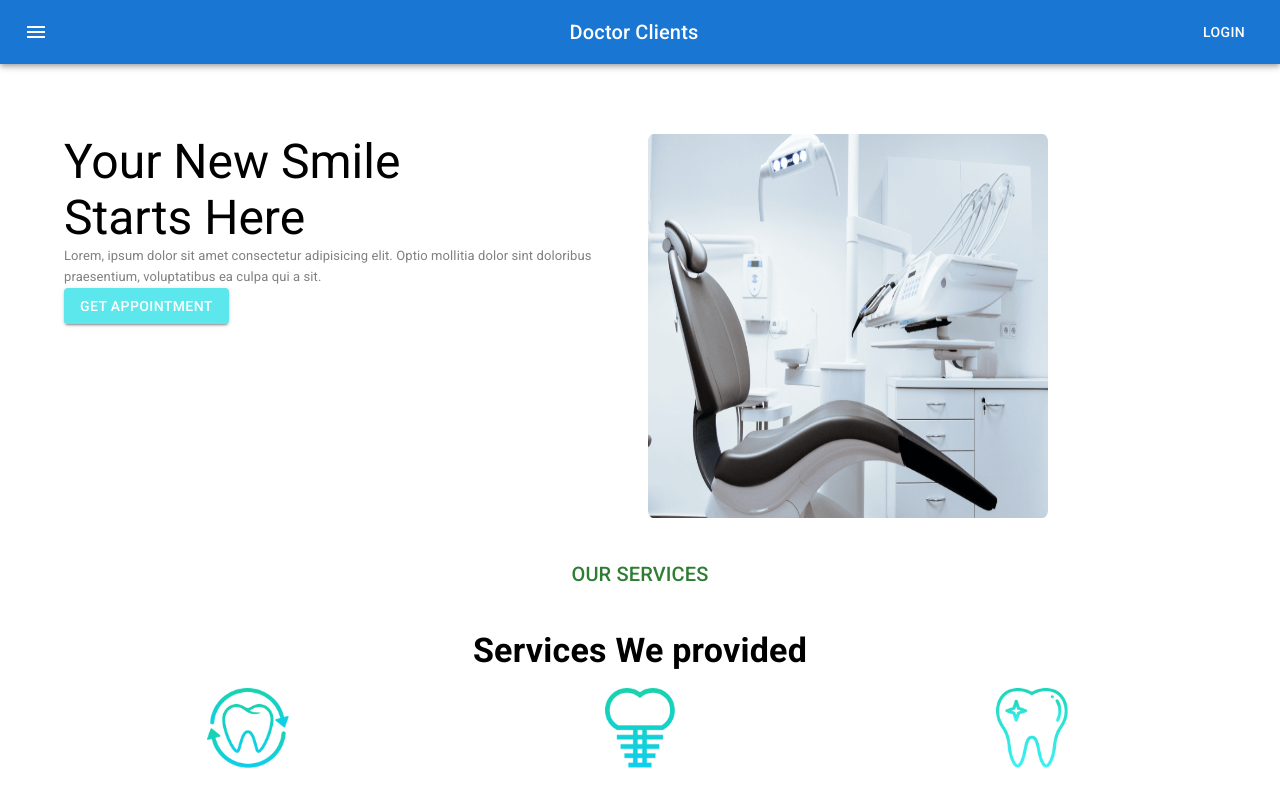
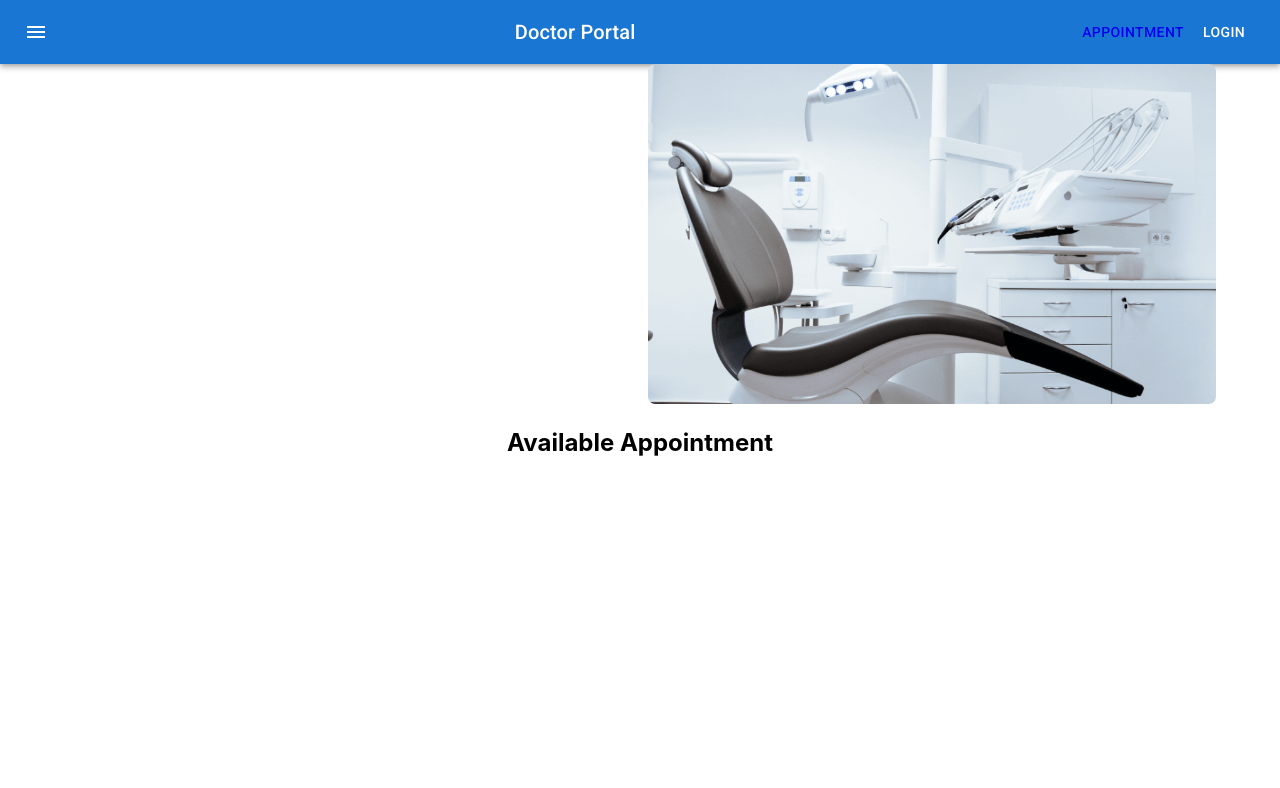
Before and after one commit to rimonhossain12/doctor-portal-client, a React (Create React App) app: page /appointment in a window 1280 px wide. Shown: the top 788 px of the page. Built offline with nearby package versions, Linux system fonts and the light colour scheme.

Commit message:
data packages is added

```diff
--- a/package.json
+++ b/package.json
@@ -5,11 +5,15 @@
   "dependencies": {
     "@emotion/react": "^11.5.0",
     "@emotion/styled": "^11.3.0",
+    "@material-ui/icons": "^4.11.2",
     "@mui/icons-material": "^5.0.5",
+    "@mui/lab": "^5.0.0-alpha.53",
     "@mui/material": "^5.0.6",
     "@testing-library/jest-dom": "^5.11.4",
     "@testing-library/react": "^11.1.0",
     "@testing-library/user-event": "^12.1.10",
+    "data-fns": "^0.1.8",
+    "date-fns": "^2.25.0",
     "react": "^17.0.2",
     "react-dom": "^17.0.2",
     "react-router-dom": "^5.3.0",
--- a/src/App.js
+++ b/src/App.js
@@ -1,8 +1,7 @@
 import './App.css';
-import {
-  BrowserRouter as Router, Switch, Route, Link
-} from "react-router-dom";
+import { BrowserRouter as Router, Switch, Route } from "react-router-dom";
 import Home from './Pages/Home/Home/Home';
+import Appointment from './Pages/Appointment/Appointment';
 
 
 function App() {
@@ -10,8 +9,14 @@ function App() {
     <div className="App">
       <Router>
         <Switch>
+          <Route path="/appointment">
+            <Appointment />
+          </Route>
+          <Route path="/home">
+            <Home />
+          </Route>
           <Route path="/">
-            <Home></Home>
+            <Home/>
           </Route>
         </Switch>
       </Router>
--- /dev/null
+++ b/src/Pages/Appointment/Appointment.js
@@ -0,0 +1,17 @@
+import React from 'react';
+import Navigation from '../Shared/Navigation/Navigation';
+import AppointHeader from './AppointmentHeader/AppointHeader';
+import AvaiableAppointment from './AvaiableAppointment/AvaiableAppointment';
+
+const Appointment = () => {
+    return (
+        <div>
+            <Navigation></Navigation>
+            <AppointHeader></AppointHeader>
+            <AvaiableAppointment></AvaiableAppointment>
+
+        </div>
+    );
+};
+
+export default Appointment;
--- /dev/null
+++ b/src/Pages/Appointment/AppointmentHeader/AppointHeader.js
@@ -0,0 +1,24 @@
+import { Container, Grid, Typography } from '@mui/material';
+import React from 'react';
+import chair from '../../../images/chair.png';
+import Calender from '../../Shared/Calender/Calender';
+
+const AppointHeader = () => {
+    return (
+        <Container>
+            <Grid container spacing={2}>
+                <Grid item xs={12} md={6} >
+                   {/* <Typography>
+                       APPOINTMENT
+                   </Typography> */}
+                   <Calender></Calender>
+                </Grid>
+                <Grid item xs={12} md={6}>
+                    <img src={chair} style={{ width: '100%' }} alt="" />
+                </Grid>
+            </Grid>
+        </Container>
+    );
+};
+
+export default AppointHeader;
--- /dev/null
+++ b/src/Pages/Appointment/AvaiableAppointment/AvaiableAppointment.js
@@ -0,0 +1,11 @@
+import React from 'react';
+
+const AvaiableAppointment = () => {
+    return (
+        <div>
+            <h2>Available Appointment</h2>
+        </div>
+    );
+};
+
+export default AvaiableAppointment;
--- a/src/Pages/Home/Banner/Banner.js
+++ b/src/Pages/Home/Banner/Banner.js
@@ -4,39 +4,37 @@ import bg from '../../../images/bg.png';
 import Box from '@mui/material/Box';
 import Grid from '@mui/material/Grid';
 import { Button, Typography, Container } from '@mui/material';
-import { height } from '@mui/system';
+
 
 const bannerBackground = {
     background: `url(${bg})`
 
 }
-
 const verticalCenter = {
     display: 'flex',
     alignItem: 'center',
-    marginTop:'70px',
+    marginTop: '70px',
     height: 400
-
 }
 
 const Banner = () => {
     return (
         <Container style={{ bannerBackground }} sx={{ flexGrow: 1 }}>
             <Grid container spacing={2}>
-                <Grid item style={{ ...verticalCenter,textAlign: 'left' }} xs={12} md={6} >
-                  <Box>
+                <Grid item style={{ ...verticalCenter, textAlign: 'left' }} xs={12} md={6} >
+                    <Box>
                         <Typography variant="h3">
                             Your New Smile <br />
                             Starts Here
                         </Typography>
-                        <Typography variant="h6" sx={{ fontSize: 13, color: 'gray', fontWeight: 400 }}>
+                        <Typography variant="h6" sx={{my:3, fontSize: 13, color: 'gray', fontWeight: 400 }}>
                             Lorem, ipsum dolor sit amet consectetur adipisicing elit. Optio mollitia dolor sint doloribus praesentium, voluptatibus ea culpa qui a sit.
                         </Typography>
                         <Button variant="contained" style={{ backgroundColor: '#5CE7ED' }}>Get Appointment</Button>
-                  </Box>
+                    </Box>
                 </Grid>
                 <Grid item xs={12} md={6} style={verticalCenter}>
-                    <img style={{ width: '400px'}} src={chair} alt="" />
+                    <img style={{ width: '400px' }} src={chair} alt="" />
                 </Grid>
             </Grid>
         </Container>
--- /dev/null
+++ b/src/Pages/Shared/Calender/Calender.js
@@ -0,0 +1,26 @@
+import React from 'react';
+import isWeekend from 'date-fns/isWeekend';
+import TextField from '@mui/material/TextField';
+import AdapterDateFns from '@mui/lab/AdapterDateFns';
+import LocalizationProvider from '@mui/lab/LocalizationProvider';
+import StaticDatePicker from '@mui/lab/StaticDatePicker';
+
+const Calender = () => {
+    const [value, setValue] = React.useState(new Date());
+    return (
+        <LocalizationProvider dateAdapter={AdapterDateFns}>
+            <StaticDatePicker
+                orientation="landscape"
+                openTo="day"
+                value={value}
+                shouldDisableDate={isWeekend}
+                onChange={(newValue) => {
+                    setValue(newValue);
+                }}
+                // renderInput={(params) => <TextField {...params} />}
+            />
+        </LocalizationProvider>
+    );
+};
+
+export default Calender;
--- a/src/Pages/Shared/Navigation/Navigation.js
+++ b/src/Pages/Shared/Navigation/Navigation.js
@@ -6,6 +6,7 @@ import Typography from '@mui/material/Typography';
 import Button from '@mui/material/Button';
 import IconButton from '@mui/material/IconButton';
 import MenuIcon from '@mui/icons-material/Menu';
+import { Link } from 'react-router-dom';
 
 const Navigation = () => {
     return (
@@ -22,8 +23,11 @@ const Navigation = () => {
                         <MenuIcon />
                     </IconButton>
                     <Typography variant="h6" component="div" sx={{ flexGrow: 1 }}>
-                       Doctor Clients
+                       Doctor Portal
                     </Typography>
+                    <Link to="/appointment">
+                        <Button color="inherit">Appointment</Button>
+                    </Link>
                     <Button color="inherit">Login</Button>
                 </Toolbar>
             </AppBar>
```
Also changed, not shown: 2 other files (tests, documents, lock files or other folders).
